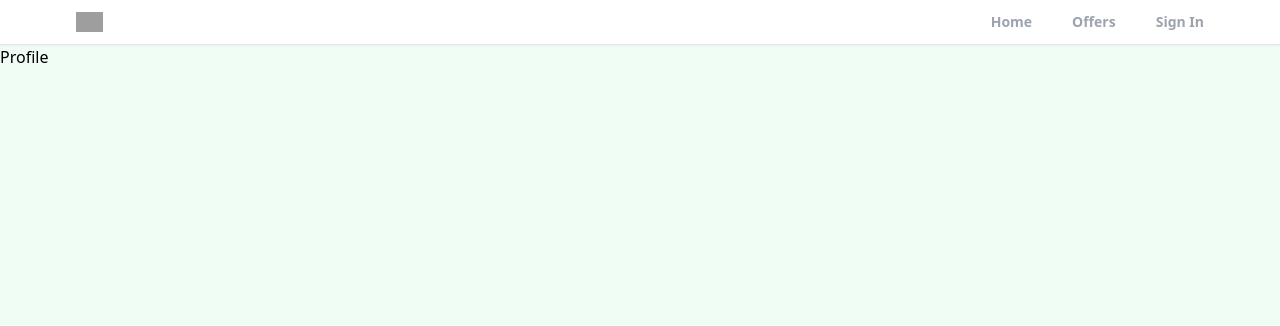
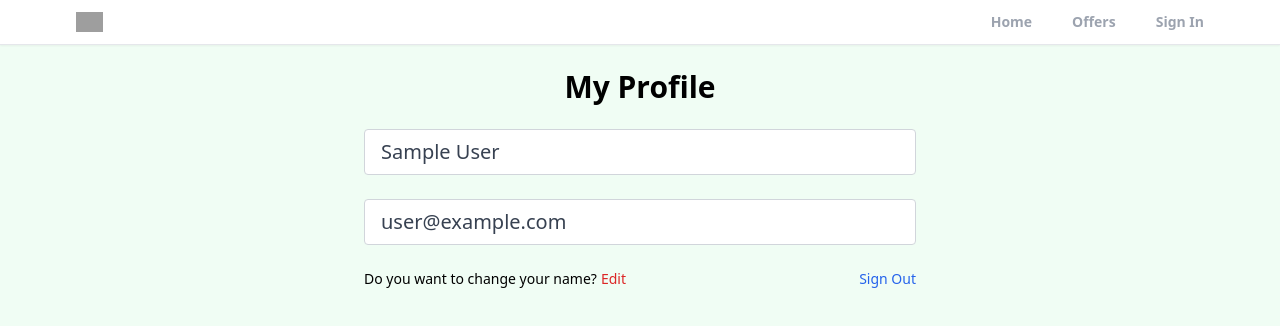
Before and after one commit to kunhuy0899/realtor-react, a React (Create React App) app: page /profile in a window 1280 px wide. Shown: the top 326 px of the page. Built offline with nearby package versions, Linux system fonts and the light colour scheme; no server answers; sample sign-in values are in the browser's storage; grey boxes are pictures that could not be loaded.

Commit message:
create private route anđ look for protection

```diff
--- a/src/App.js
+++ b/src/App.js
@@ -6,6 +6,7 @@
 import Header from "./components/Header";
 import Home from "./pages/Home";
 import Offers from "./pages/Offers";
+import PrivateRoute from './components/PrivateRoute';
 import Profile from "./pages/Profile";
 import SignIn from "./pages/SignIn";
 import SignUp from "./pages/SignUp";
@@ -20,7 +21,9 @@
       <Routes>
         <Route path="/" element={<Home/>} />
         <Route path="/offers" element={<Offers/>} />
-        <Route path="/profile" element={<Profile/>} />
+        <Route path="/profile" element={<PrivateRoute/>} >
+          <Route path="/profile" element={<Profile/>} />
+        </Route>
         <Route path="/sign-in" element={<SignIn/>} />
         <Route path="/sign-up" element={<SignUp/>} />
         <Route path="/forgot-pass" element={<ForgotPassword/>} />
--- /dev/null
+++ b/src/components/PrivateRoute.jsx
@@ -0,0 +1,12 @@
+import { Navigate, Outlet } from 'react-router-dom'
+
+import React from 'react'
+import {useAuthStatus} from '../hooks/useAuthStatus'
+
+export default function PrivateRoute() {
+    const {loggedIn,checkingStatus}=useAuthStatus();
+    if(checkingStatus){
+        return <h3>Loading ...</h3>
+    }
+    return loggedIn ? <Outlet/>:<Navigate to="/sign-in" />
+}
--- /dev/null
+++ b/src/hooks/useAuthStatus.jsx
@@ -0,0 +1,18 @@
+import { getAuth, onAuthStateChanged } from "firebase/auth";
+import { useEffect, useState } from "react";
+
+export function useAuthStatus() {
+  const [loggedIn, setLoggedIn] = useState(false);
+  const [checkingStatus, setCheckingStatus] = useState(true);
+
+  useEffect(() => {
+    const auth = getAuth();
+    onAuthStateChanged(auth, (user) => {
+      if (user) {
+        setLoggedIn(true);
+      }
+      setCheckingStatus(false);
+    });
+  }, []);
+  return { loggedIn, checkingStatus };
+}
--- a/src/pages/Profile.jsx
+++ b/src/pages/Profile.jsx
@@ -1,7 +1,51 @@
-import React from 'react'
+import React, { useState } from 'react'
+
+import { getAuth } from 'firebase/auth';
+import { useNavigate } from 'react-router-dom';
 
 export default function Profile() {
+  const auth=getAuth();
+  const navigate=useNavigate();
+  const [formData,setFormData]=useState({
+    name:auth.currentUser.displayName,
+    email:auth.currentUser.email,
+  })
+  const {name,email}=formData;
+  function onLogout (){
+    auth.signOut();
+    navigate("/")
+  }
   return (
-    <div>Profile</div>
+    <>
+      <section className='max-w-6xl mx-auto flex justify-center items-center flex-col'>
+        <h1 className='text-3xl text-center mt-6 font-bold'>My Profile</h1>
+        <div className='w-full md:w-[50%] mt-6 px-3'>
+          <form>
+              {/* Name Input */}
+              <input type="text" id='name' value={name}
+              disabled className='mb-6 w-full px-4 py-2 text-xl
+              text-gray-700 bg-white border border-gray-300
+              rounded transition ease-in-out ' />
+              {/* Email Input */}
+              <input type="email" id='email' value={email}
+              disabled className='mb-6 w-full px-4 py-2 text-xl
+              text-gray-700 bg-white border border-gray-300
+              rounded transition ease-in-out ' />
+              <div className='flex justify-between whitespace-nowrap
+               text-sm sm:text-left '>
+                <p className='flex items-center'>Do you want to change your name?
+                   <span className='text-red-600 hover:text-red-700
+                   transition ease-in-out duration-200 ml-1 cursor-pointer'>Edit</span>
+                </p>
+                <p className='text-blue-600 hover:text-blue-800
+                 transition duration-200 ease-in-out cursor-pointer
+                '
+                onClick={onLogout}
+                >Sign Out</p>
+              </div>
+          </form>
+        </div>
+      </section>
+    </>
   )
 }
```
